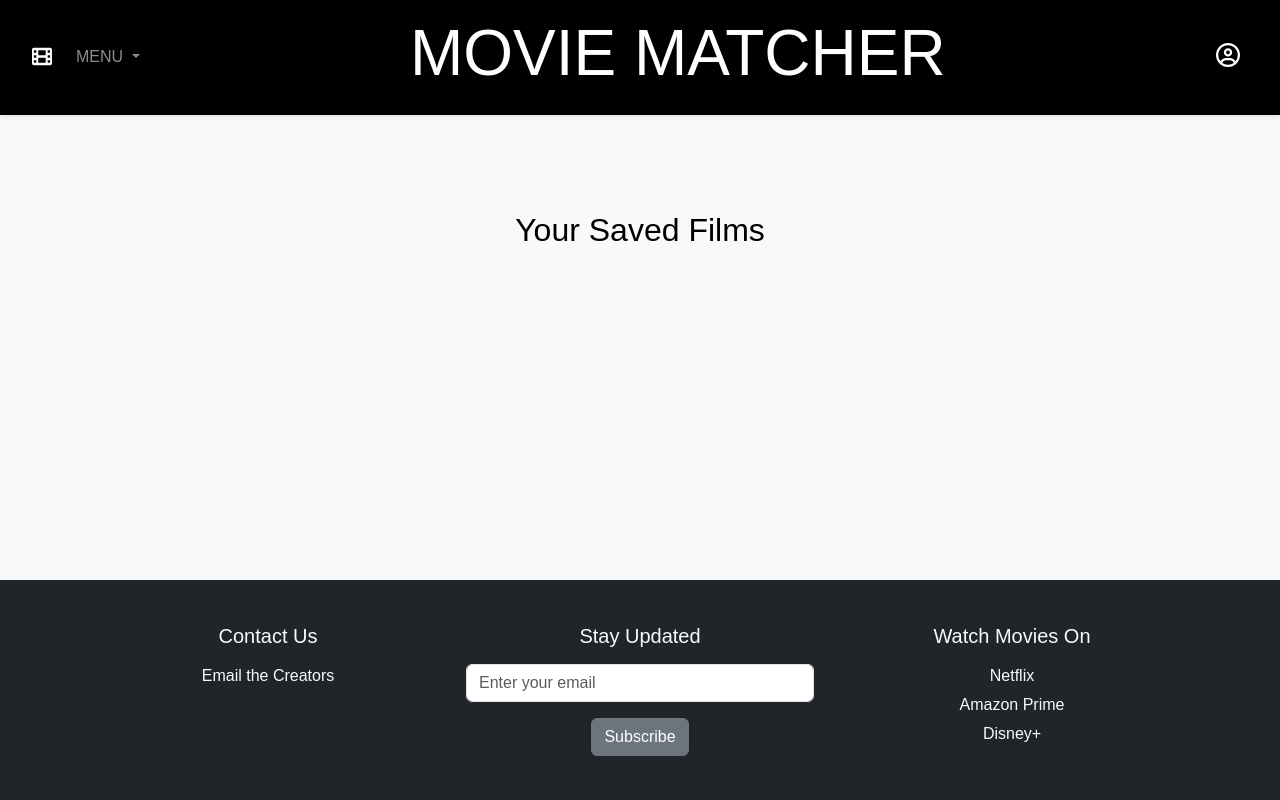
After one commit to FedDawb/movie_chooser, a Flask app: page /saved_films in a window 1280 px wide. The commit adds this page. Run offline with Flask 3, Linux system fonts and the light colour scheme; some web fonts are replaced.

Commit message:
Changes to the user session to allow user_id to be stored. Created functionality to add films to a favourite list. Also changed the database details file to stop it being uploaded

```diff
--- a/ProjectFiles/app.py
+++ b/ProjectFiles/app.py
@@ -1,13 +1,10 @@
 import math
 from random import random
 from decouple import config
-from flask import Flask, render_template, request, session, redirect, url_for
-# importing packages:
-# importing flask class from flask package
-# render template for testing
+from flask import Flask, render_template, request, session, redirect, url_for, jsonify
 from TMDB_API import TMDB
 import hashlib
-from database import db_utils
+from database import db_utils, auth_utils
 from search import search_by_title
 
 #  This file will house Flask API code, manage routing and integrate with front-end
@@ -56,15 +53,12 @@ def home():
     top_rated = api.top_rated()
     username = session.get("user")
 
-    # Assuming you want to use the backdrop of the first popular movie
-    backdrop = popular["results"][0] if popular["results"] else None
-
     context = {
         "popular_movies": popular["results"],
         "upcoming_movies" : upcoming["results"],
         "top_rated" : top_rated["results"],
         "username": username,
-        "backdrop": backdrop,
+        "backdrop": popular["results"][math.floor(random() * len(popular["results"]))],
     }
     return render_template("index_2.html", **context)
 
@@ -107,14 +101,44 @@ def sign_in():
     context = {}
     username = request.form.get("username")
     password = request.form.get("password")
-    if db_utils.validate_user_login(username, password):
+    user_id = auth_utils.validate_user_login(username, password)
+    if user_id:
         session["user"] = username
+        session["user_id"] = user_id
         return redirect(url_for('home'))
     else:
         context = {
             "failure_message": "Login failed"
         }
         return render_template("login.html", **context)
+
+@app.route("/toggle-favourites", methods=["POST"])
+def toggle_favourites():
+    """
+    When you click on "add to favourites" Check if the movie is in the favourite list
+    if not already in DB add as a favourite, if unhighlighting the "add to favourite" remove from DB
+    """
+    data = {
+        "is_favourite" : False
+    }
+    movie_id = request.json.get("movie_id")
+    if movie_id and session.get("user_id"):
+        user_id = session["user_id"]
+        # When you click on "add to favourites" Check if the movie is in the favourite list
+        # if not already in DB add as a favourite, if unhighlighting the "add to favourite" remove from DB
+        db_utils.save_favourite(user_id, movie_id)
+        # fake call
+        data["is_favourite"] = bool(round(random()))
+
+    return jsonify(data)
+
+@app.route("/saved_films")
+def saved_films():
+    context = {
+        # todo get the actual movies form the DB
+        "saved_movies" : []
+    }
+    return render_template("saved_films.html", **context)
 
 @app.route("/results", methods=["POST"])
 def results():
@@ -158,8 +182,9 @@ def chosen_movie(movie_id):
         "actors": api.actors(movie_id),
         "provider" : api.provider(movie_id),
         "movie_videos" : api.movie_videos(movie_id),
-        "recommendations": api.recommended_movie(movie_id)
-
+        "recommendations": api.recommended_movie(movie_id),
+        # todo Check if the movie is on the favourite list in DB
+        "is_favourite" : False
     }
     return render_template("chosen_movie.html", **context)
 
--- a/ProjectFiles/database/auth_utils.py
+++ b/ProjectFiles/database/auth_utils.py
@@ -1,7 +1,7 @@
 import bcrypt
 import mysql.connector
-from mysql.connector import connect, Error
-from db_config import DB_CONFIG
+from mysql.connector import Error
+from ProjectFiles.db_config import DB_CONFIG
 
 
 def create_connection():
--- a/ProjectFiles/database/db_utils.py
+++ b/ProjectFiles/database/db_utils.py
@@ -2,7 +2,7 @@ import json
 import bcrypt
 from mysql.connector import connect, Error
 
-from db_config import DB_CONFIG  # Import database configuration securely
+from ProjectFiles.db_config import DB_CONFIG  # Import database configuration securely
 
 
 def create_connection():
--- a/ProjectFiles/static/css/style.css
+++ b/ProjectFiles/static/css/style.css
@@ -1,4 +1,3 @@
-
 
 html, body {
     margin: 0;
@@ -188,7 +187,8 @@ main {
     background-repeat: repeat-x;
     min-height: 113px;
     vertical-align: left;
-    margin: 0;
+    margin:0;
+    margin-top: -113px;
     padding: 0;
     }
 
--- a/ProjectFiles/templates/base.html
+++ b/ProjectFiles/templates/base.html
@@ -68,6 +68,7 @@
                         <li><a class="dropdown-item" href="{{ url_for('home') }}">HOME</a></li>
                         <li><a class="dropdown-item" href="{{ url_for('about_us') }}">ABOUT US</a></li>
                         <li><a class="dropdown-item" href="{{ url_for('links') }}">STREAMING SITES</a></li>
+                        <li><a class="dropdown-item" href="{{ url_for('saved_films') }}">MY SAVED MOVIES</a></li>
                     </ul>
                 </li>
             </ul>
@@ -102,11 +103,12 @@
 
 {% endblock %}
 
-<div class="container-fluid top_banner fixed">
-</div>
+        <div class="container-fluid top_banner d-none"></div>
 
 <!--Below is the footer for all pages-->
-<footer class="bg-dark text-light mt-auto">
+<footer class="bg-dark text-light ">
+
+
     <div class="container p-4">
         <div class="row">
 
@@ -147,6 +149,7 @@
     </div>
 </footer>
 
+
 <!-- Below is the bootstrap for all pages -->
 <script src="https://cdn.jsdelivr.net/npm/bootstrap@5.3.2/dist/js/bootstrap.bundle.min.js"></script>
 <script src="/static/js/app.js"></script>
--- a/ProjectFiles/templates/index_2.html
+++ b/ProjectFiles/templates/index_2.html
@@ -10,7 +10,7 @@
 <style>
 
     .backdrop{
-        background-image: url("https://image.tmdb.org/t/p/original{{backdrop.backdrop_path}}");
+        background-image: url("https://image.tmdb.org/t/p/original{{ backdrop.backdrop_path }}");
         background-size: cover;
         background-repeat: no-repeat;
         min-height:60%;
--- /dev/null
+++ b/ProjectFiles/templates/saved_films.html
@@ -0,0 +1,28 @@
+{% extends 'base.html' %}
+
+{% block title %}Saved films{% endblock %}
+
+{% block page_css %}
+<link rel="stylesheet" href="/static/css/results.css">
+{% endblock %}
+
+{% block content %}
+
+<!-- Movie Chooser Title Section -->
+<div class="container py-5">
+</div>
+
+
+<h2 class="mb-5 heading-style"> Your Saved Films </h2>
+
+    <div class="row container-sm container_stuff">
+        {% for movie in saved_movies %}
+        {% include "result_block.html" %}
+        {% endfor %}
+    </div>
+
+{% endblock %}
+
+{% block page_js %}
+
+{% endblock %}
```
Also changed, not shown: ProjectFiles/db_config.py (added, +8 -0 lines), ProjectFiles/templates/chosen_movie.html (+30 -2 lines), db_config.py (deleted, +0 -8 lines), 2 other files.
